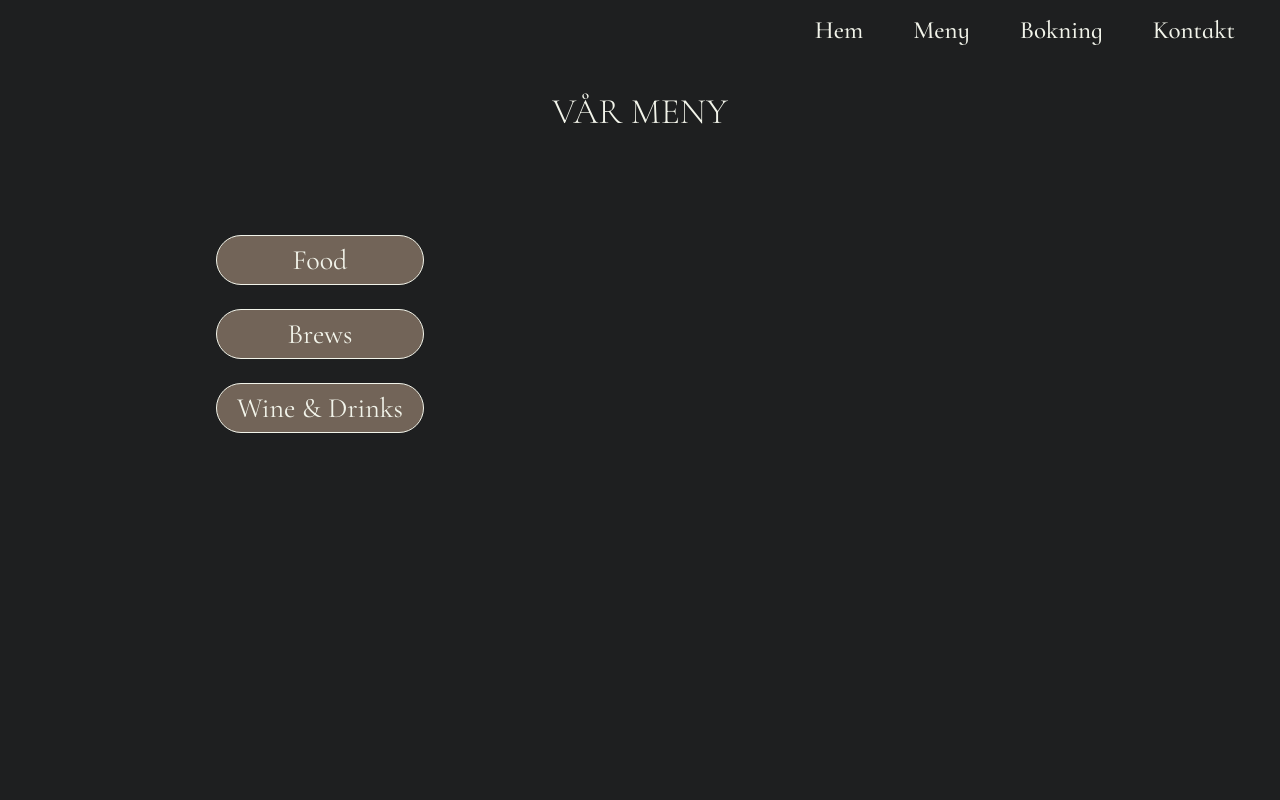
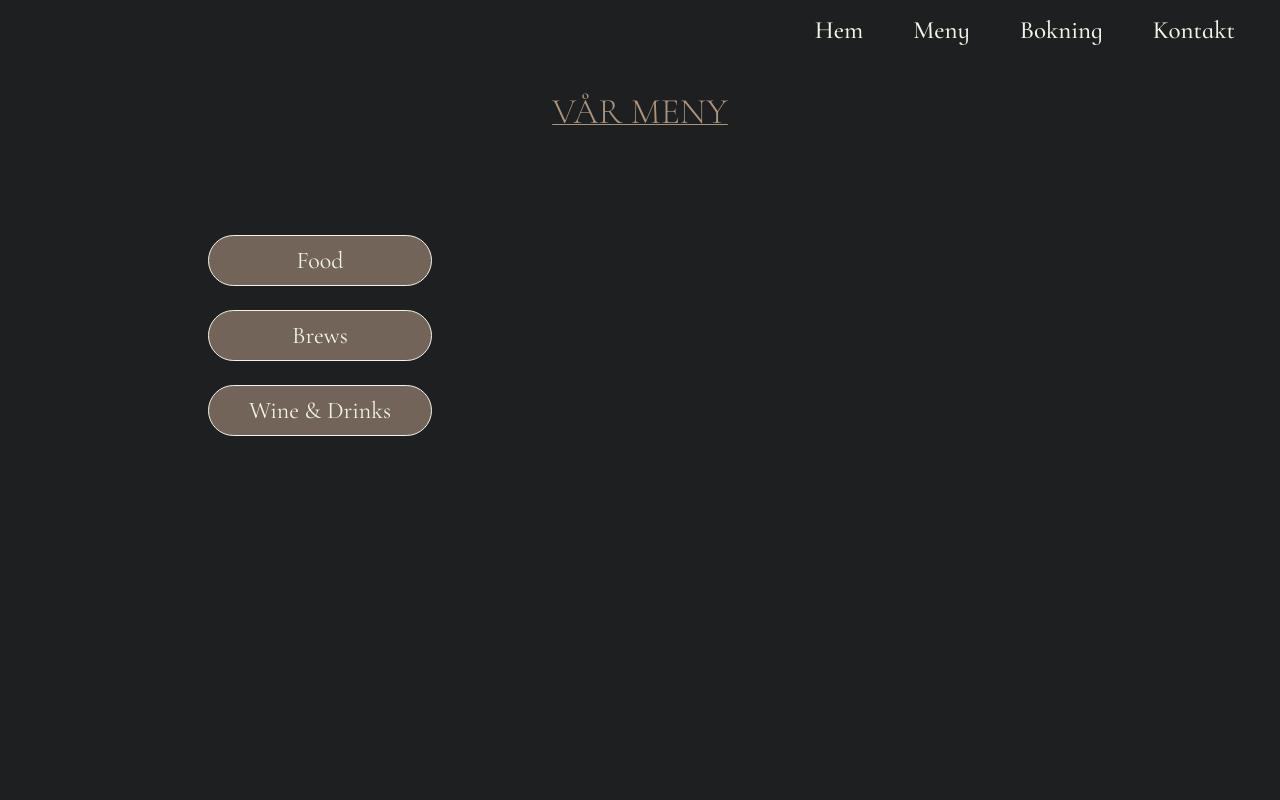
Before and after one commit to idadanielsson/Restaurant, a React (Create React App) app: page /menu in a window 1280 px wide. Shown: the top 800 px of the page. Built offline with nearby package versions, Linux system fonts and the light colour scheme.

Commit message:
pixel fix

```diff
--- a/src/components/restaurant/menu/Menu.tsx
+++ b/src/components/restaurant/menu/Menu.tsx
@@ -1,6 +1,5 @@
 import { Outlet } from "react-router-dom";
-import { IMenu, menus } from "../../../models/IMenu";
-import { H1, H2, H5, MenuHeading } from "../../styled/Headings";
+import { MenuHeading } from "../../styled/Headings";
 import { MenuListWrapper } from "../../styled/MenuItem";
 import {
   BigMenuWrapper,
@@ -9,19 +8,17 @@ import {
 } from "../../styled/Wrappers";
 import { MenuCategories } from "./menuCategories/MenuCategories";
 
-export type MenuContext = { menus: IMenu[] };
-
 export const Menu = () => {
   return (
     <Wrapper height="100vh" display="flex" align="center" direction="column">
-      <MenuHeading fontSize="36px">Vår meny</MenuHeading>
+      <MenuHeading>Vår meny</MenuHeading>
       <BigMenuWrapper>
         <MenuCategoryWrapper>
           <MenuCategories />
         </MenuCategoryWrapper>
 
         <MenuListWrapper>
-          <Outlet context={{ menus }}></Outlet>
+          <Outlet></Outlet>
         </MenuListWrapper>
       </BigMenuWrapper>
     </Wrapper>
--- a/src/components/restaurant/menu/menuCategories/MenuCategories.tsx
+++ b/src/components/restaurant/menu/menuCategories/MenuCategories.tsx
@@ -2,7 +2,7 @@ import { useState } from "react";
 import { useNavigate } from "react-router-dom";
 import { menus } from "../../../../models/IMenu";
 import { categories } from "../../../../models/IMenuCategory";
-import { Button } from "../../../styled/Buttons";
+import { Button, Button1 } from "../../../styled/Buttons";
 import { BLUE, CHAMPAGNE } from "../../../styled/Colors";
 
 export const MenuCategories = () => {
@@ -23,8 +23,8 @@ export const MenuCategories = () => {
       <>
         <Button
           margin="12px"
-          padding="7px 20px"
-          fontSize="28px"
+          padding="10px 40px"
+          fontSize="24px"
           bgcolor={backgroundColor === c.name ? BLUE : CHAMPAGNE}
           onClick={() => {
             showMenu(c.id);
--- a/src/components/styled/Headings.tsx
+++ b/src/components/styled/Headings.tsx
@@ -76,12 +76,13 @@ export const ItemTitle = styled.h6`
 `;
 
 export const MenuHeading = styled.h2`
-  font-size: ${(props: IHeadingsProps) => props.fontSize};
+  font-size: 36px;
   font-family: "Cormorant Infant", serif;
   text-transform: uppercase;
   padding: 60px;
   font-weight: 300;
-  color: ${FONT_COLOR};
+  color: ${CHAMPAGNE};
+  text-decoration: underline 1px;
 
   @media ${breakpoint.mobileMenu} {
     padding: 20px 0;
--- a/src/components/styled/MenuItem.tsx
+++ b/src/components/styled/MenuItem.tsx
@@ -1,6 +1,6 @@
 import styled from "styled-components";
 import { breakpoint } from "./Breakpoints";
-import { CHAMPAGNE, FONT_COLOR } from "./Colors";
+import { FONT_COLOR } from "./Colors";
 
 export const MenuListWrapper = styled.ul`
   width: 50%;
@@ -19,7 +19,7 @@ export const MenuListWrapper = styled.ul`
 
 export const MenuItemWrapper = styled.li`
   padding-bottom: 20px;
-  margin-left: 80px;
+  margin-left: 21%;
 
   @media ${breakpoint.mobileMenu} {
     margin: 0;
--- a/src/models/MenuList.ts
+++ /dev/null
@@ -1 +0,0 @@
-import { IMenu } from "./IMenu";
--- a/src/router.tsx
+++ b/src/router.tsx
@@ -13,7 +13,7 @@ import { TableTimes } from "./components/restaurant/booking/tableTimes/TableTime
 import { Home } from "./components/restaurant/home/Home";
 import { Menu } from "./components/restaurant/menu/Menu";
 
-import { MenuList } from "./components/restaurant/menu/menus/MenuList";
+import { MenuList } from "./components/restaurant/menu/menuList/MenuList";
 
 export const router = createBrowserRouter([
   {
```
Also changed, not shown: src/components/restaurant/menu/menuList/MenuList.tsx (renamed from src/components/restaurant/menu/menus/MenuList.tsx).
